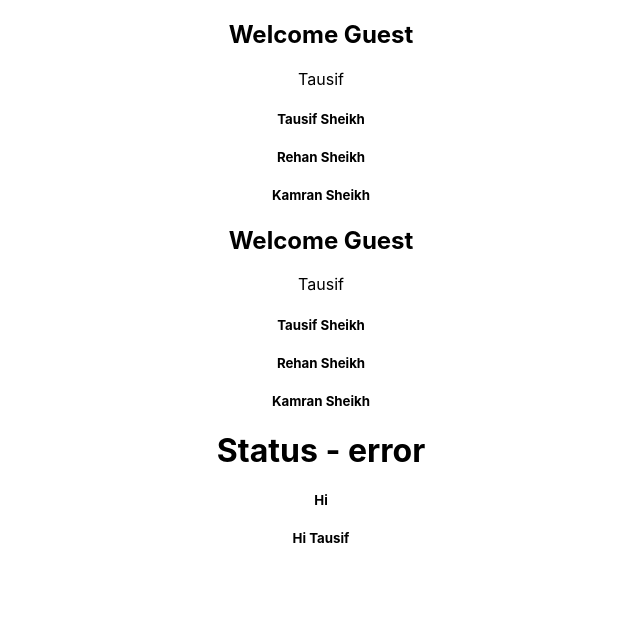
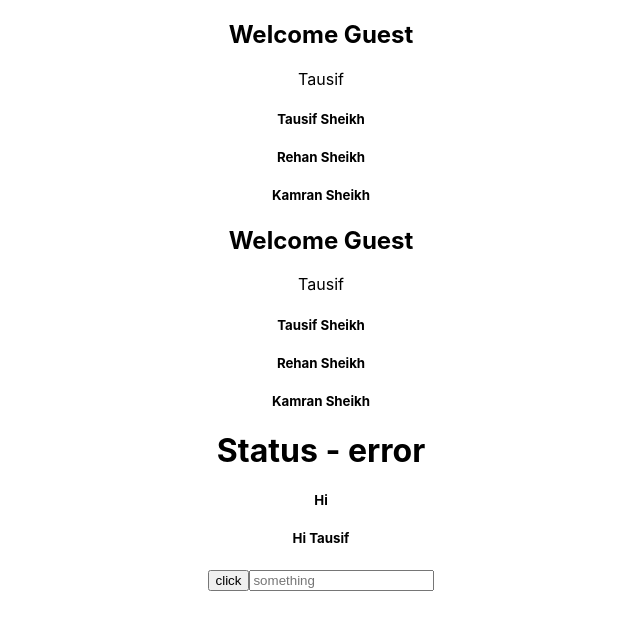
Before and after one commit to TausifM/React-TypeScript, a React (Create React App) app: page / in a window 1280 px wide. Shown: the top 630 px of the page, without its empty margins (319-959 px from the left). Built offline with nearby package versions, Linux system fonts and the light colour scheme.

Commit message:
Events In TypeScript

```diff
--- a/src/App.tsx
+++ b/src/App.tsx
@@ -1,7 +1,9 @@
 
 import './App.css';
+import { Button } from './components/Button';
 import Greeting from './components/Greeting';
 import { Heading } from './components/Heading';
+import { Input } from './components/Input';
 import { Oscar } from './components/Oscar';
 import { Status } from './components/Status';
 
@@ -15,6 +17,10 @@
     <Oscar>
       <Heading>Hi Tausif </Heading>
     </Oscar>
+    <Button handleClick={(event,id) => {
+      console.log("Click", event, id)
+    }} />
+    <Input value='' handleChange={(event) => console.log(event, "Input")}/>
     </div>
   );
 }
--- /dev/null
+++ b/src/components/Button.tsx
@@ -0,0 +1,10 @@
+import React from "react"
+
+type ButtonProps = {
+    handleClick : (event: React.MouseEvent<HTMLButtonElement>, id: number) =>  void
+}
+export const Button = (props: ButtonProps) => {
+    return (
+        <button onClick={(event)=>props.handleClick(event, 1)}>click</button>
+    )
+}
--- /dev/null
+++ b/src/components/Input.tsx
@@ -0,0 +1,15 @@
+import React from "react"
+
+type InputProps={
+    value: string,
+    handleChange: (event: React.ChangeEvent<HTMLInputElement>) => void
+}
+
+export const Input = (props: InputProps) => {
+    // const handleChange = (event: React.ChangeEvent<HTMLInputElement>) => {
+    //     console.log(event)
+    // } Another way to call this handle change defined in InputProps or Function
+    return (
+        <input type="text" placeholder="something" value={props.value} onChange={props.handleChange}/>
+    )
+}
```
